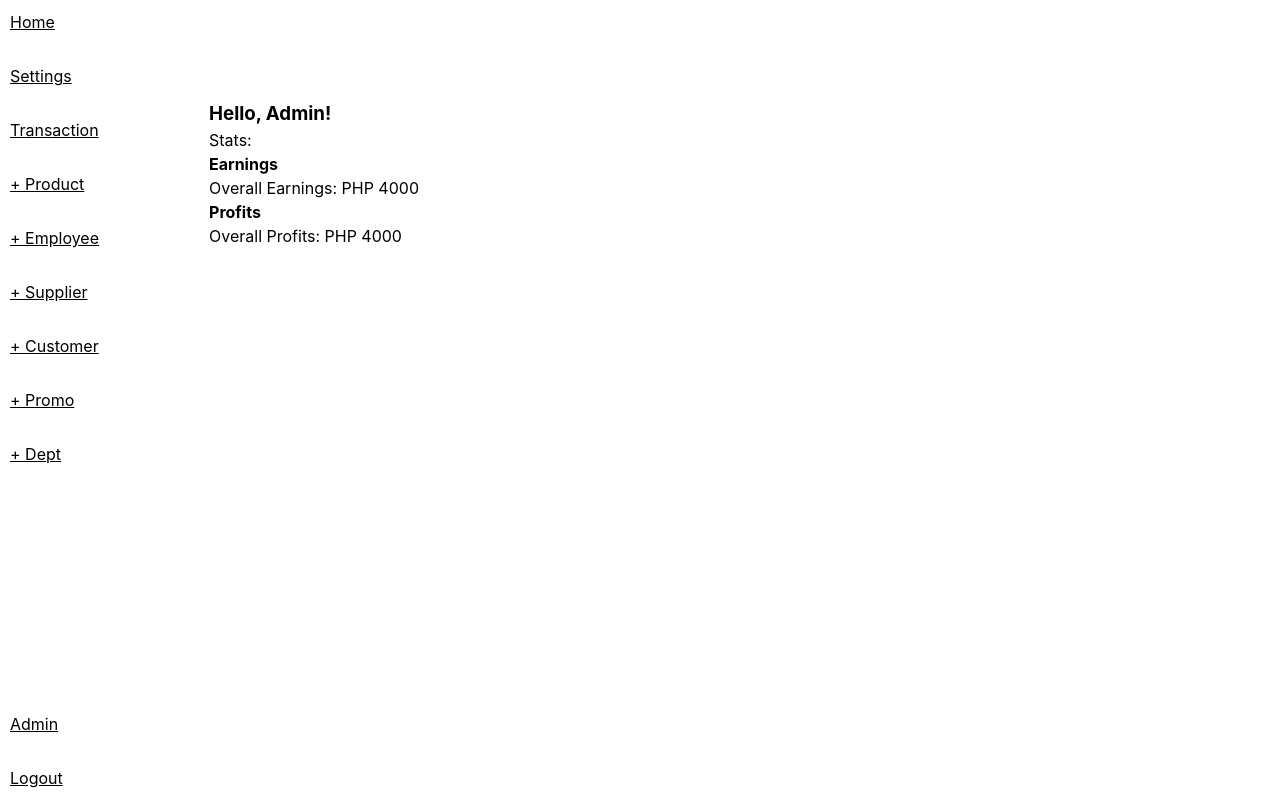
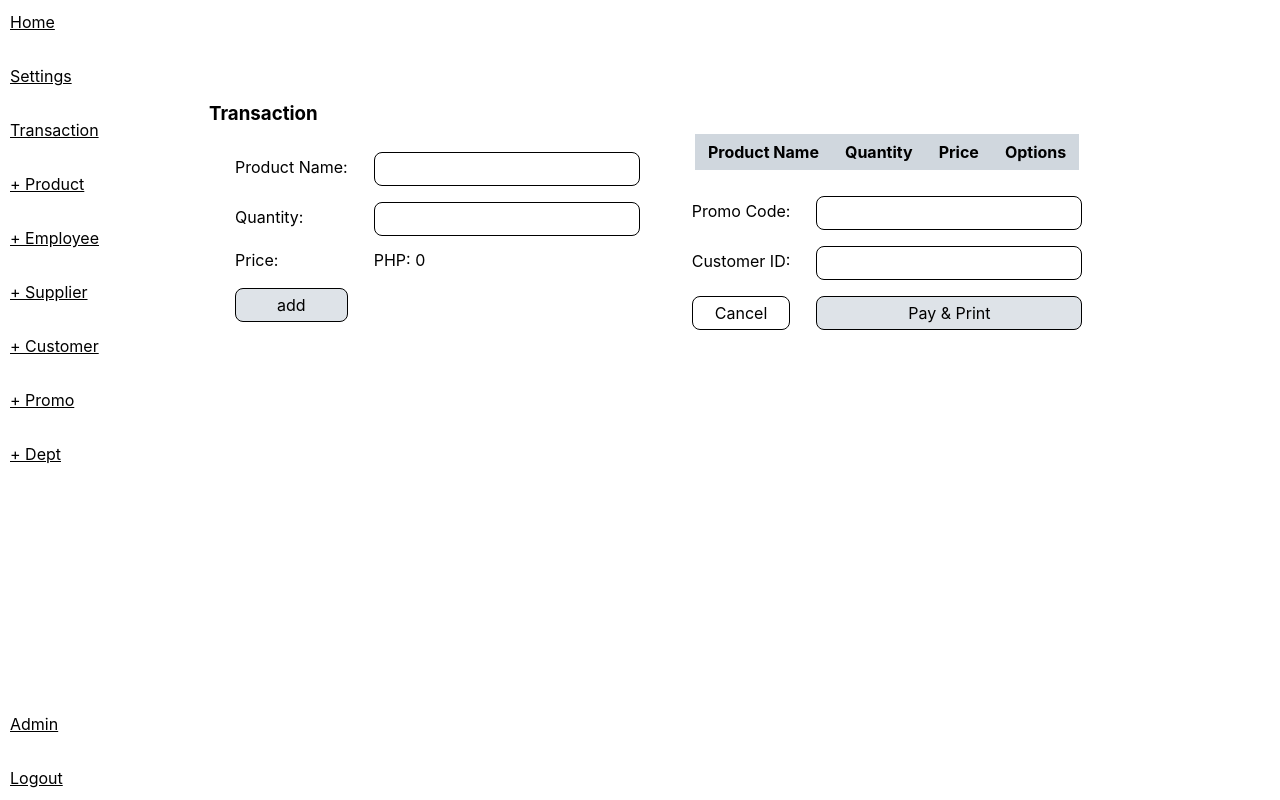
Before and after one commit to bavgg/supermarket-ms, a website with bundled scripts: page public/index.html in a window 1280 px wide. Built offline with nearby package versions, Linux system fonts and the light colour scheme.

Commit message:
save point

```diff
--- a/public/css/mystyle.css
+++ b/public/css/mystyle.css
@@ -1,19 +1,34 @@
 a {
-    padding: 10px;
+  padding: 10px;
 }
 
 body {
-    display: flex;
+  display: flex;
+}
+
+table {
+  border-collapse: collapse;
+}
+
+table,
+th,
+td {
+  border: none;
 }
 
 .sidebar-link {
-    display: flex; flex-direction: column; gap: 10px;
+  display: flex;
+  flex-direction: column;
+  gap: 10px;
 }
 
 #sidebar-container {
-    display: flex; flex-direction: column; justify-content: space-between; max-width: 20vw;
-    height: 100vh;
+  display: flex;
+  flex-direction: column;
+  justify-content: space-between;
+  max-width: 20vw;
+  height: 100vh;
 }
 #main-container {
-    padding: 100px;
+  padding: 100px;
 }
--- a/public/css/styles.css
+++ b/public/css/styles.css
@@ -44,10 +44,10 @@
     width: 100%;
     border-color: black;
     background: var(--accent);
-    color: var(--bg-color);
+    color: var(--btn-color);
   }
   form button:hover {
-    background: var(--light);
+    background: var(--secondary-color);
   }
 
   button {
@@ -63,7 +63,7 @@
   button:hover {
     border-color: black;
     background: var(--accent);
-    color: var(--bg-color);
+    color: var(--btn-color);
   }
 
   p, h1, h2, h3, label {
@@ -167,7 +167,7 @@
   border-radius: var(--bd-radius);
   margin-top: .25rem;
   background: var(--bg-default);
-  color: inherit;
+  color: black;
   cursor: pointer;
   font-family: inherit;
   font-size: inherit;
@@ -184,9 +184,11 @@
   :root,
   [data-color-scheme="light"] {
     --secondary: #F5F5F5;
-    --accent: #2BA9BC;
+    --accent: #d0d7deb3;
     --tint: #D6F1F5;
     --light: #30b9cf;
+
+    --btn-color: black;
 
     --ct-width: 1024px;
 
--- a/public/index.js
+++ b/public/index.js
@@ -1,4 +1,5 @@
 import { Sidebar } from "./ui/Sidebar.js";
+import Transaction from "./ui/Transaction.js";
 
 function Home() {
   return `
@@ -27,4 +28,4 @@ const body = document.querySelector("body");
 body.innerHTML = Body();
 
 const main_container = document.querySelector("main");
-main_container.innerHTML = Home();
+main_container.innerHTML = Transaction();
--- /dev/null
+++ b/public/ui/Transaction.js
@@ -0,0 +1,99 @@
+export default function Transaction() {
+    return `
+          <h3>Transaction</h3>
+          <form>
+            <table>
+                <tbody>
+                    <tr>
+
+                        <td>
+
+                            <table>
+                                <tbody>
+                                    <tr>
+                                        <td>Product Name:</td>
+                                        <td>
+                                            <input >
+                                        </td>
+                                    </tr>
+
+                                    <tr>
+                                        <td>Quantity:</td>
+                                        <td>
+                                            <input >
+                                        </td>
+                                    </tr>
+
+                                    <tr>
+                                        <td>Price:</td>
+                                        <td>PHP: 0</td>
+                                    </tr>
+
+                                    <tr>
+                                        <td>
+                                            <button>add</button>
+                                        </td>
+                                    </tr>
+                                </tbody>
+
+                            </table>
+
+
+
+                        </td>
+
+                        <td>
+                            <table>
+                                <thead>
+                                    <th>Product Name</th>
+                                    <th>Quantity</th>
+                                    <th>Price</th>
+                                    <th>Options</th>
+                                </thead>
+                                <tbody>
+                                    <tr></tr>
+                                </tbody>
+
+                            </table>
+
+                            <table>
+                                <tbody>
+                                    <tr>
+                                        <td>Promo Code:</td>
+                                        <td>
+                                            <input required>
+                                        </td>
+                                    </tr>
+
+                                    <tr>
+                                        <td>Customer ID:</td>
+                                        <td>
+                                            <input required>
+                                        </td>
+                                    </tr>
+
+                                    <tr>
+                                        <td>
+                                            <button style="background-color: white; color: black;">Cancel</button>
+                                        </td>
+                                        <td>
+                                            <button>Pay & Print</button>
+                                        </td>
+                                    </tr>
+
+                                </tbody>
+
+                            </table>
+
+                        </td>
+
+
+                    </tr>
+
+
+
+                </tbody>
+            </table>
+          </form>
+      `;
+  }
--- a/public/ui/home/Main.js
+++ /dev/null
@@ -1,6 +0,0 @@
-export function Main() {
-    return `
-
-
-    `;
-}
```
Also changed, not shown: public/ui/Settings.js (added, +11 -0 lines), test.html (added, +23 -0 lines).
